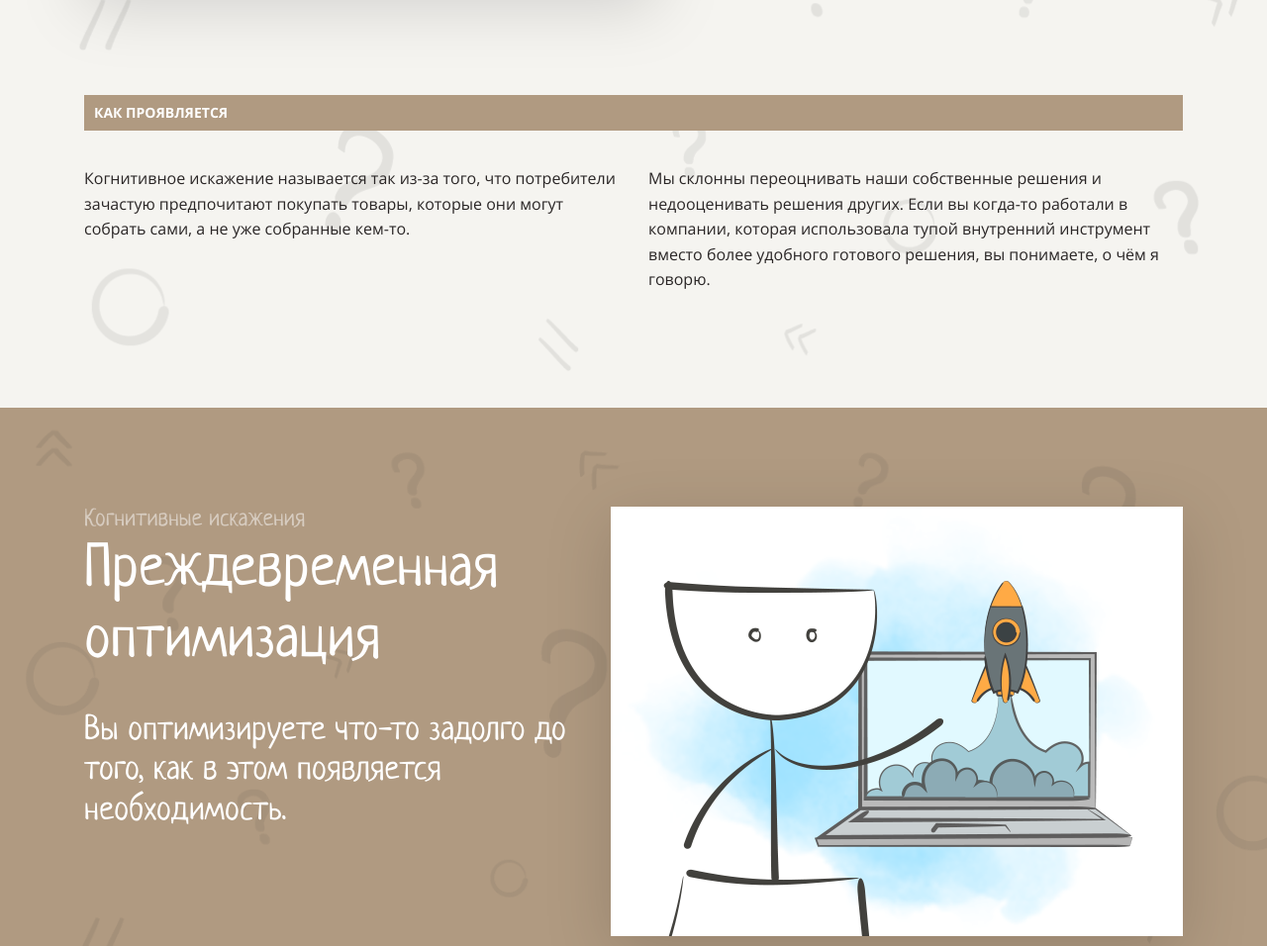
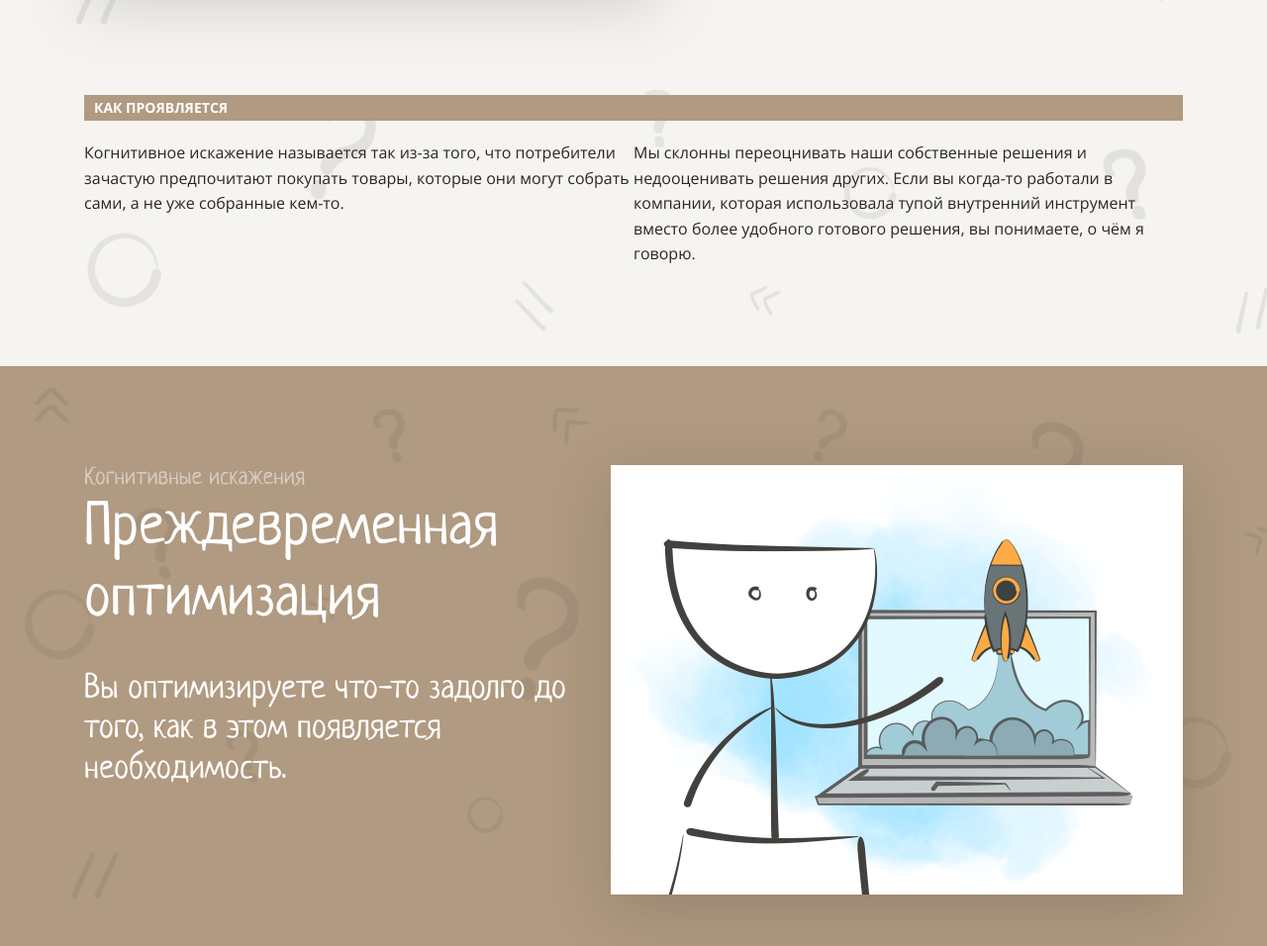
Before and after one commit to ArtemMalafeev/layout-designer-project-lvl1, a website: page src/index.html in a window 1280 px wide. Shown: the part 3270-4226 px from the top of the page at 99% size. Drawn offline with Linux system fonts and the light colour scheme.

Commit message:
fix indents

```diff
--- a/src/styles/style.css
+++ b/src/styles/style.css
@@ -307,11 +307,12 @@
 /* main section */
 .content-text {
     flex: 1 1 0;
+    margin: 0;
 }
 
 .content-title {
     margin: 100px 0 20px 0;
-    padding: 5px 10px;
+    padding-left: 10px;
 }
 
 .description-subtitle {
```
